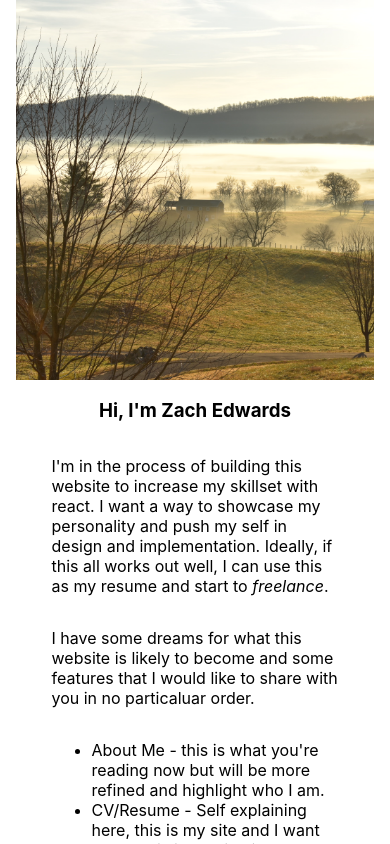
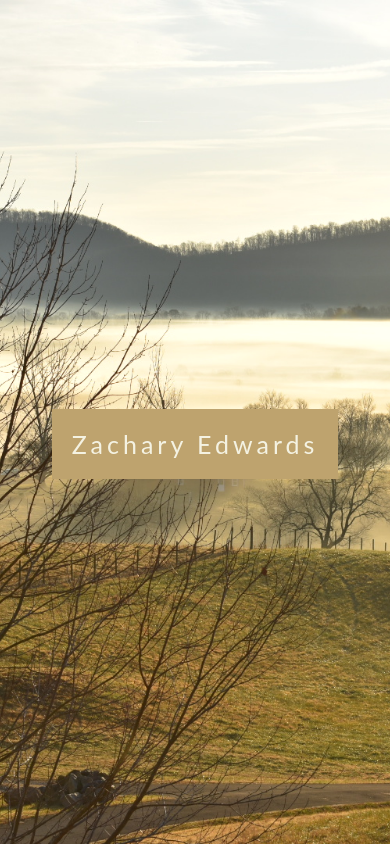
Before and after one commit to zachary-edwards/CV, a React (Create React App) app: page / in a window 390 px wide. Shown: the top 844 px of the page. Built offline with nearby package versions, Linux system fonts and the light colour scheme.

Commit message:
minor refactoring/thinking about how to progress

```diff
--- a/src/App.css
+++ b/src/App.css
@@ -1,5 +1,6 @@
 body,html {
   height: 100%;
+  font: 400 15px/1.8 "Lato", sans-serif;
 }
 
 .app-content {
@@ -9,7 +10,7 @@ body,html {
 
 .app-wrapper {
   height: 100%;
-  width: calc(100vw - 2rem);
+  width: 100%;
   display: flex;
   flex-wrap: wrap;
   align-items: center;
@@ -17,60 +18,63 @@ body,html {
   overflow-y: scroll;
 }
 
-.about-me__wrapper {
+.content__wrapper {
   display: flex;
   flex-wrap: wrap;
   justify-content: center;
   width: calc(100vw - 25rem);
   height: auto;
+  min-width: 287px;
+}
+
+.about-me__wrapper {
   flex: 1 0 auto;
   align-content: flex-start;
 }
 
-.job-history__wrapper {
-  display: flex;
-  flex-wrap: wrap;
-  justify-content: center;
-  width: calc(100vw - 25rem);
-  height: auto;
+.caption {
+  position: absolute;
+  left: 0;
+  top: 50%;
+  width: 100%;
+  text-align: center;
+  color: #6F603F;
 }
 
-.education__wrapper {
-  display: flex;
-  flex-wrap: wrap;
-  justify-content: center;
-  width: calc(100vw - 25rem);
-  height: auto;
+.caption span.border {
+  background-color: #BEA36E;
+  color: #F4F2E2;
+  padding: 20px;
+  font-size: 25px;
+  letter-spacing: 4px;
 }
-.about-me__wrapper, .job-history__wrapper, .education__wrapper {
-  min-width: 287px;
-}
+
 .App-logo {
   height: 40vmin;
   pointer-events: none;
 }
 @media only screen and (max-width: 1100px) {
-  .about-me__wrapper, .job-history__wrapper, .education__wrapper {
+  .content__wrapper {
     width: calc(100vw - 22rem);
   }
 }
 @media only screen and (max-width: 1000px) {
-  .about-me__wrapper, .job-history__wrapper, .education__wrapper {
+  .content__wrapper {
     width: calc(100vw - 20rem);
   }
 }
 @media only screen and (max-width: 900px) {
-  .about-me__wrapper, .job-history__wrapper, .education__wrapper {
+  .content__wrapper {
     width: calc(100vw - 18rem);
   }
 }
 @media only screen and (max-width: 720px) {
-  .about-me__wrapper, .job-history__wrapper, .education__wrapper {
+  .content__wrapper {
     width: calc(100vw - 15rem);
   }
 }
 @media only screen and (max-width: 360px) {
-  .about-me__wrapper, .job-history__wrapper, .education__wrapper {
+  .content__wrapper {
     width: calc(100vw - 3rem);
   }
 }
@@ -85,7 +89,7 @@ body,html {
   background-image: url('./imgs/dsc_0733.jpg');
 
   /* Full height */
-  height: 380px;
+  height: 100vh;
   width: 100%;
   /* Create the parallax scrolling effect */
   background-attachment: fixed;
--- a/src/App.js
+++ b/src/App.jsx
@@ -3,15 +3,16 @@ import './App.css';
 import AboutMe from './views/AboutMe';
 import JobHistory from './views/JobHistory';
 import Education from './views/Education';
+import Paralax from './views/Parallax';
 
 function App() {
   return (
     <div className="app-content">
       <div className="app-wrapper">
-        <div className="parallax"/>
-        <AboutMe className={'about-me__wrapper'} test='This is an AboutMe section'/>
-        <JobHistory className={'job-history__wrapper'}/>
-        <Education className={'education__wrapper'}/>
+        <Paralax />
+        <AboutMe />
+        <JobHistory />
+        <Education />
       </div>
     </div>
   );
--- a/src/views/AboutMe.js
+++ b/src/views/AboutMe.jsx
@@ -2,7 +2,7 @@ import React from 'react'
 
 export default function AboutMe(props) {
     return (
-        <div className={props.className}>
+        <div className="about-me__wrapper content__wrapper">
             <h3 id="hi-im-zach-edwards">Hi, I'm <strong>Zach Edwards</strong></h3>
             <p>I'm in the process of building this website to increase my skillset with react. I want a way to showcase my personality and push my self in design and implementation. Ideally, if this all works out well, I can use this as my resume and start to <em>freelance</em>.</p>
             <p>I have some dreams for what this website is likely to become and some features that I would like to share with you in no particaluar order.</p>
--- a/src/views/Education.js
+++ b/src/views/Education.jsx
@@ -2,7 +2,7 @@ import React from 'react'
 
 export default function Education(props) {
     return (
-        <div className={props.className}>
+        <div className="content__wrapper">
             This is my Education
         </div>
     )
--- a/src/views/JobHistory.js
+++ b/src/views/JobHistory.jsx
@@ -2,7 +2,7 @@ import React from 'react'
 
 export default function JobHistory(props) {
     return (
-        <div className={props.className}>
+        <div className="content__wrapper">
             <body className="vscode-light">
                 <h2 id="zachary-edwards"><strong>Zachary Edwards</strong></h2>
                 <h3 id="full-stack-developer"><strong>Full Stack Developer</strong></h3>
--- /dev/null
+++ b/src/views/Parallax.jsx
@@ -0,0 +1,13 @@
+import React from 'react'
+
+export default function Paralax(props) {
+    return (
+        <div className="parallax">
+            <div className="caption">
+                <span className="border">
+                    Zachary Edwards
+                </span>
+            </div>
+        </div>
+    )
+}
```
Also changed, not shown: src/inputs/Phone.js (deleted, +0 -63 lines), 1 other file (tests, documents, lock files or other folders).
